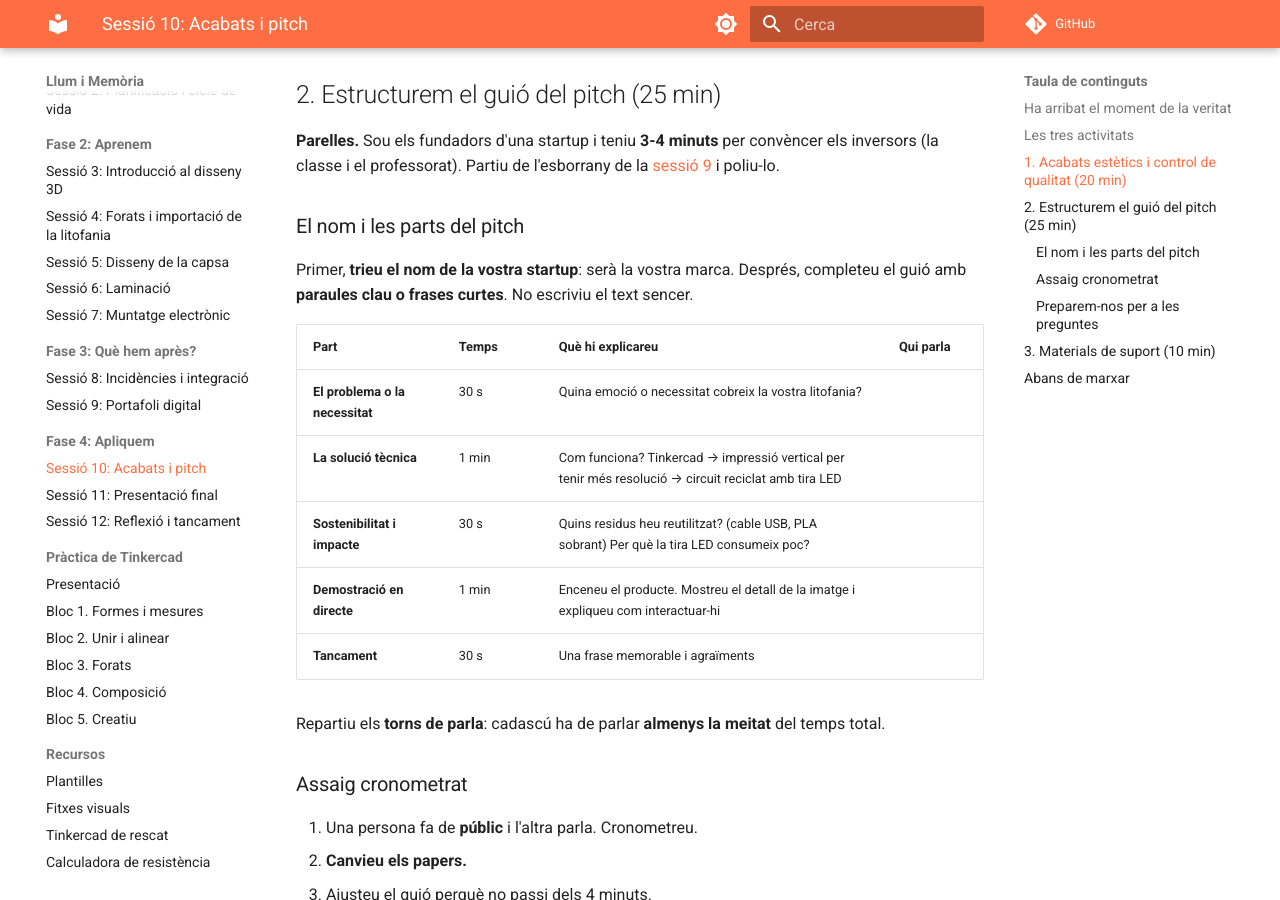
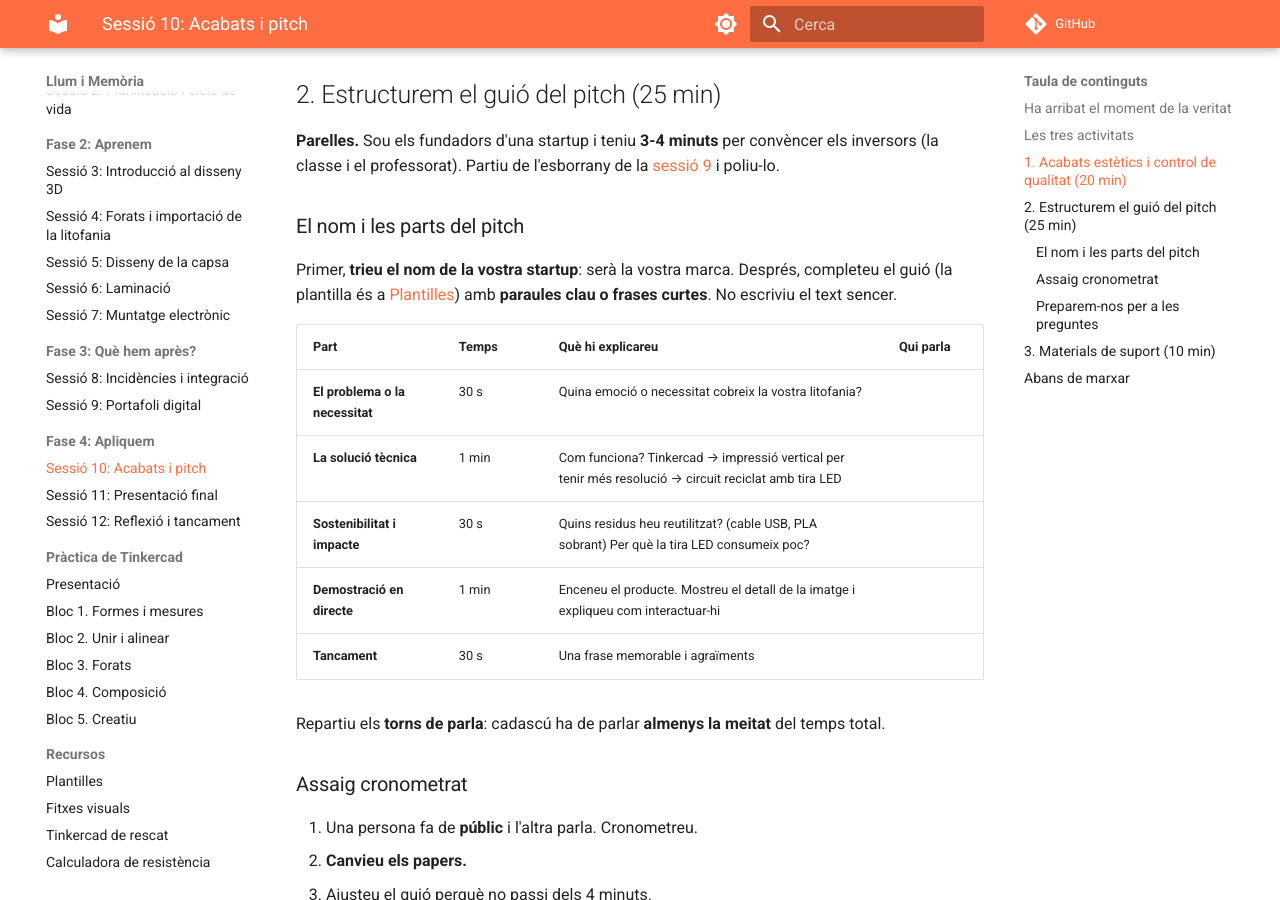
Before and after one commit to AlbertGodina/llum-i-memoria, an MkDocs documentation site: the page built from docs/fase4-apliquem/s10-acabats-pitch.md, in a window 1280 px wide and 900 px high, scrolled down 1491 px. Built offline with MkDocs 1.6.1 and Material for MkDocs 9.7.7, drawn with Linux system fonts in a browser that asks for light colours; comment, search, counter and statistics services are not loaded.

Commit message:
Clarify pitch script completion instructions
Updated the pitch guidelines to reference the template location.

```diff
--- a/docs/fase4-apliquem/s10-acabats-pitch.md
+++ b/docs/fase4-apliquem/s10-acabats-pitch.md
@@ -42,7 +42,7 @@ La presentació és tan important com el disseny: ha de comunicar què heu fet,
 
 ### El nom i les parts del pitch
 
-Primer, **trieu el nom de la vostra startup**: serà la vostra marca. Després, completeu el guió amb **paraules clau o frases curtes**. No escriviu el text sencer.
+Primer, **trieu el nom de la vostra startup**: serà la vostra marca. Després, completeu el guió (la plantilla és a [Plantilles](../recursos/plantilles.md)) amb **paraules clau o frases curtes**. No escriviu el text sencer.
 
 | Part | Temps | Què hi explicareu | Qui parla |
 |---|---|---|---|
```
